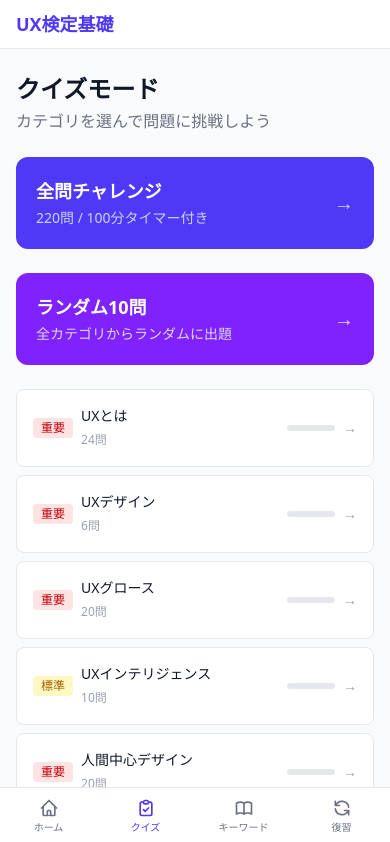
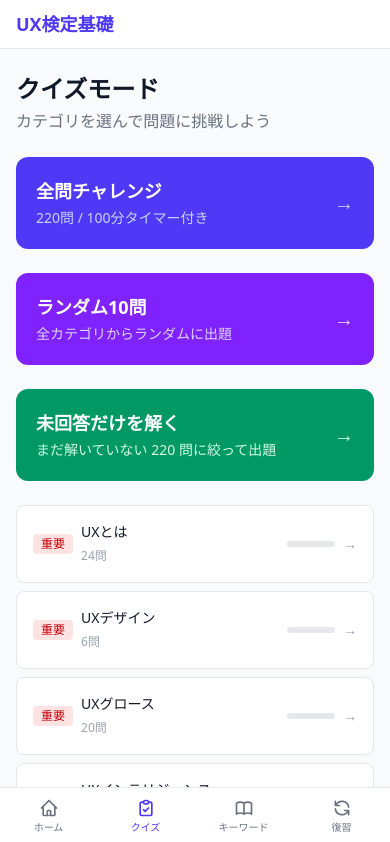
Before and after one commit to yokkomystery/ux-exam-prep, a Next.js app: page /quiz in a window 390 px wide. Shown: the top 842 px of the page. Built offline with nearby package versions, Linux system fonts and the light colour scheme.

Commit message:
Add unanswered quiz flow and hide mobile footer during answers

```diff
--- a/src/app/page.tsx
+++ b/src/app/page.tsx
@@ -17,6 +17,7 @@ export default function Dashboard() {
   ).length;
   const wrongCount = answeredCount - correctCount;
   const accuracy = answeredCount > 0 ? Math.round((correctCount / answeredCount) * 100) : 0;
+  const unansweredCount = totalQuestions - answeredCount;
 
   const totalKeywords = keywords.length;
   const learnedCount = progress.keywords.learnedKeywords.length;
@@ -83,6 +84,21 @@ export default function Dashboard() {
           <span className="text-teal-200 text-sm mt-1">フラッシュカードで暗記</span>
         </Link>
       </div>
+
+      {unansweredCount > 0 && (
+        <Link
+          href="/quiz/unanswered"
+          className="flex items-center justify-between p-5 bg-emerald-50 dark:bg-emerald-900/20 border border-emerald-200 dark:border-emerald-800 rounded-xl hover:bg-emerald-100 dark:hover:bg-emerald-900/30 transition-colors"
+        >
+          <div>
+            <span className="font-bold text-emerald-700 dark:text-emerald-300">未回答だけを解く</span>
+            <span className="text-emerald-500 dark:text-emerald-400 text-sm ml-2">
+              残り {unansweredCount}問
+            </span>
+          </div>
+          <span className="text-emerald-400 dark:text-emerald-500" aria-hidden="true">→</span>
+        </Link>
+      )}
 
       {wrongCount > 0 && (
         <Link
--- a/src/app/quiz/[category]/page.tsx
+++ b/src/app/quiz/[category]/page.tsx
@@ -33,6 +33,11 @@ export default function QuizPage() {
     if (categoryId === "all") {
       return shuffleArray(allQuestions);
     }
+    if (categoryId === "unanswered") {
+      return shuffleArray(
+        allQuestions.filter((q) => !progress.quiz.answeredQuestions[q.id])
+      );
+    }
     if (categoryId === "random") {
       return shuffleArray(allQuestions).slice(0, 10);
     }
@@ -45,11 +50,13 @@ export default function QuizPage() {
         )
       )
     );
-  }, [categoryId]);
+  }, [categoryId, progress.quiz.answeredQuestions]);
 
   const categoryName =
     categoryId === "all"
       ? "全問チャレンジ"
+      : categoryId === "unanswered"
+      ? "未回答だけ"
       : categoryId === "random"
       ? "ランダム10問"
       : categories.find((c) => c.id === categoryId)?.name ?? "不明";
@@ -71,7 +78,11 @@ export default function QuizPage() {
   if (questions.length === 0) {
     return (
       <div className="text-center py-20">
-        <p className="text-gray-500 dark:text-gray-400">このカテゴリに問題がありません</p>
+        <p className="text-gray-500 dark:text-gray-400">
+          {categoryId === "unanswered"
+            ? "未回答の問題はありません"
+            : "このカテゴリに問題がありません"}
+        </p>
         <Link href="/quiz" className="text-indigo-600 dark:text-indigo-400 mt-4 inline-block">
           ← カテゴリ選択に戻る
         </Link>
--- a/src/app/quiz/page.tsx
+++ b/src/app/quiz/page.tsx
@@ -15,6 +15,10 @@ export default function QuizCategoryPage() {
       </div>
     );
   }
+
+  const unansweredCount = questions.filter(
+    (q) => !progress.quiz.answeredQuestions[q.id]
+  ).length;
 
   return (
     <div className="space-y-6">
@@ -47,6 +51,26 @@ export default function QuizCategoryPage() {
           </span>
         </div>
         <span className="text-violet-200 text-xl" aria-hidden="true">→</span>
+      </Link>
+
+      <Link
+        href="/quiz/unanswered"
+        className={`flex items-center justify-between p-5 rounded-xl transition-colors ${
+          unansweredCount > 0
+            ? "bg-emerald-600 text-white hover:bg-emerald-700 active:bg-emerald-800"
+            : "bg-gray-200 dark:bg-gray-800 text-gray-500 dark:text-gray-400"
+        }`}
+        aria-disabled={unansweredCount === 0}
+      >
+        <div>
+          <span className="font-bold text-lg block">未回答だけを解く</span>
+          <span className={unansweredCount > 0 ? "text-emerald-100 text-sm" : "text-gray-400 dark:text-gray-500 text-sm"}>
+            {unansweredCount > 0
+              ? `まだ解いていない ${unansweredCount} 問に絞って出題`
+              : "全問回答済みです"}
+          </span>
+        </div>
+        <span className={unansweredCount > 0 ? "text-emerald-100 text-xl" : "text-gray-400 dark:text-gray-500 text-xl"} aria-hidden="true">→</span>
       </Link>
 
       <div className="space-y-2">
--- a/src/components/Header.tsx
+++ b/src/components/Header.tsx
@@ -44,6 +44,8 @@ function NavIcon({ icon, className }: { icon: string; className?: string }) {
 
 export function Header() {
   const pathname = usePathname();
+  const hideMobileTabBar =
+    pathname.startsWith("/quiz/") || pathname.startsWith("/review");
 
   return (
     <>
@@ -89,6 +91,7 @@ export function Header() {
       </header>
 
       {/* Mobile bottom tab bar */}
+      {!hideMobileTabBar && (
         <nav
           className="md:hidden fixed bottom-0 left-0 right-0 bg-white dark:bg-gray-800 border-t border-gray-200 dark:border-gray-700 z-50 pb-[env(safe-area-inset-bottom)]"
           aria-label="メインナビゲーション"
@@ -116,6 +119,7 @@ export function Header() {
             })}
           </div>
         </nav>
+      )}
     </>
   );
 }
--- a/src/components/Timer.tsx
+++ b/src/components/Timer.tsx
@@ -1,6 +1,6 @@
 "use client";
 
-import { useState, useEffect, useCallback } from "react";
+import { useState, useEffect } from "react";
 
 type TimerProps = {
   durationMinutes: number;
@@ -10,13 +10,12 @@ type TimerProps = {
 export function Timer({ durationMinutes, onTimeUp }: TimerProps) {
   const [remainingSeconds, setRemainingSeconds] = useState(durationMinutes * 60);
 
-  const handleTimeUp = useCallback(onTimeUp, [onTimeUp]);
-
   useEffect(() => {
     if (remainingSeconds <= 0) {
-      handleTimeUp();
+      onTimeUp();
       return;
     }
+
     const timer = setInterval(() => {
       setRemainingSeconds((prev) => {
         if (prev <= 1) {
@@ -26,8 +25,9 @@ export function Timer({ durationMinutes, onTimeUp }: TimerProps) {
         return prev - 1;
       });
     }, 1000);
+
     return () => clearInterval(timer);
-  }, [remainingSeconds <= 0, handleTimeUp]);
+  }, [onTimeUp, remainingSeconds]);
 
   const minutes = Math.floor(remainingSeconds / 60);
   const seconds = remainingSeconds % 60;
--- a/src/hooks/useProgress.ts
+++ b/src/hooks/useProgress.ts
@@ -1,7 +1,6 @@
 "use client";
 
-import { useState, useEffect, useCallback } from "react";
-import { Progress } from "@/lib/types";
+import { useCallback, useSyncExternalStore } from "react";
 import {
   getProgress,
   recordQuizAnswer,
@@ -16,46 +15,60 @@ const defaultProgress: Progress = {
   keywords: { learnedKeywords: [], bookmarkedKeywords: [] },
 };
 
+function subscribeToProgress(onStoreChange: () => void) {
+  if (typeof window === "undefined") {
+    return () => {};
+  }
+
+  const handleProgressChange = () => onStoreChange();
+  const handleStorage = (event: StorageEvent) => {
+    if (event.key === "ux-exam-progress") {
+      onStoreChange();
+    }
+  };
+
+  window.addEventListener("ux-exam-progress-change", handleProgressChange);
+  window.addEventListener("storage", handleStorage);
+
+  return () => {
+    window.removeEventListener("ux-exam-progress-change", handleProgressChange);
+    window.removeEventListener("storage", handleStorage);
+  };
+}
+
 export function useProgress() {
-  const [progress, setProgress] = useState<Progress>(defaultProgress);
-  const [isLoaded, setIsLoaded] = useState(false);
-
-  useEffect(() => {
-    setProgress(getProgress());
-    setIsLoaded(true);
-  }, []);
+  const progress = useSyncExternalStore(
+    subscribeToProgress,
+    getProgress,
+    () => defaultProgress
+  );
 
   const answerQuestion = useCallback(
     (questionId: string, correct: boolean) => {
-      const updated = recordQuizAnswer(questionId, correct);
-      setProgress({ ...updated });
+      recordQuizAnswer(questionId, correct);
     },
     []
   );
 
   const toggleQuestionBookmark = useCallback((questionId: string) => {
-    const updated = toggleBookmarkQuestion(questionId);
-    setProgress({ ...updated });
+    toggleBookmarkQuestion(questionId);
   }, []);
 
   const toggleKeywordLearned = useCallback((keywordId: string) => {
-    const updated = toggleLearnedKeyword(keywordId);
-    setProgress({ ...updated });
+    toggleLearnedKeyword(keywordId);
   }, []);
 
   const toggleKeywordBookmark = useCallback((keywordId: string) => {
-    const updated = toggleBookmarkKeyword(keywordId);
-    setProgress({ ...updated });
+    toggleBookmarkKeyword(keywordId);
   }, []);
 
   const reset = useCallback(() => {
     resetProgress();
-    setProgress(defaultProgress);
   }, []);
 
   return {
     progress,
-    isLoaded,
+    isLoaded: true,
     answerQuestion,
     toggleQuestionBookmark,
     toggleKeywordLearned,
--- a/src/lib/storage.ts
+++ b/src/lib/storage.ts
@@ -1,6 +1,7 @@
-import { Progress, QuizProgress, KeywordProgress } from "./types";
+import { Progress } from "./types";
 
 const STORAGE_KEY = "ux-exam-progress";
+const STORAGE_EVENT = "ux-exam-progress-change";
 
 const defaultProgress: Progress = {
   quiz: {
@@ -34,6 +35,7 @@ export function getProgress(): Progress {
 export function saveProgress(progress: Progress): void {
   if (typeof window === "undefined") return;
   localStorage.setItem(STORAGE_KEY, JSON.stringify(progress));
+  window.dispatchEvent(new Event(STORAGE_EVENT));
 }
 
 export function recordQuizAnswer(
@@ -114,4 +116,5 @@ export function getEverWrongQuestionIds(): string[] {
 export function resetProgress(): void {
   if (typeof window === "undefined") return;
   localStorage.removeItem(STORAGE_KEY);
+  window.dispatchEvent(new Event(STORAGE_EVENT));
 }
```
Lines whose indentation alone changed are shown as unchanged.
